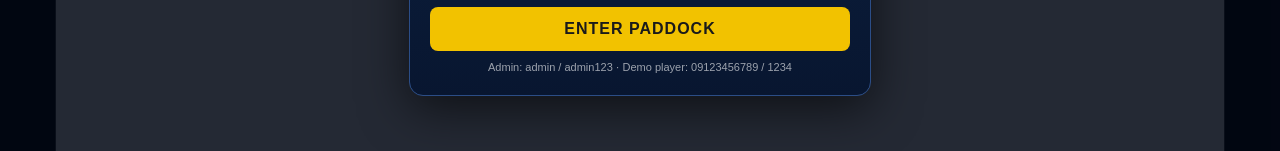
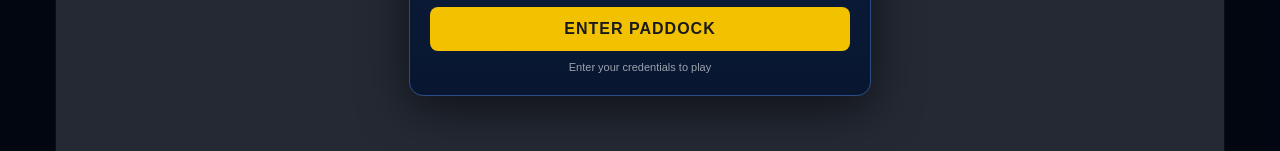
Before and after one commit to emilalvaroserrano-collab/race, a website built with Vite: page index.html in a window 1280 px wide. Shown: the part 457-608 px from the top of the page. Built offline with nearby package versions, Linux system fonts and the light colour scheme; some packages are replaced by stand-ins of ours; no server answers; the database is empty; files whose address does not match are found by name.

Commit message:
fix: update login hint to improve user guidance

```diff
--- a/index.html
+++ b/index.html
@@ -23,7 +23,7 @@
         <input id="lo-pass" type="password" placeholder="Password" autocomplete="current-password" />
         <div id="lo-err" class="err"></div>
         <button id="lo-btn">ENTER PADDOCK</button>
-        <p class="hint">Admin: admin / admin123 · Demo player: 09123456789 / 1234</p>
+        <p class="hint">Enter your credentials to play</p>
       </div>
     </div>
     <div id="bet-overlay" class="overlay hidden">
```
